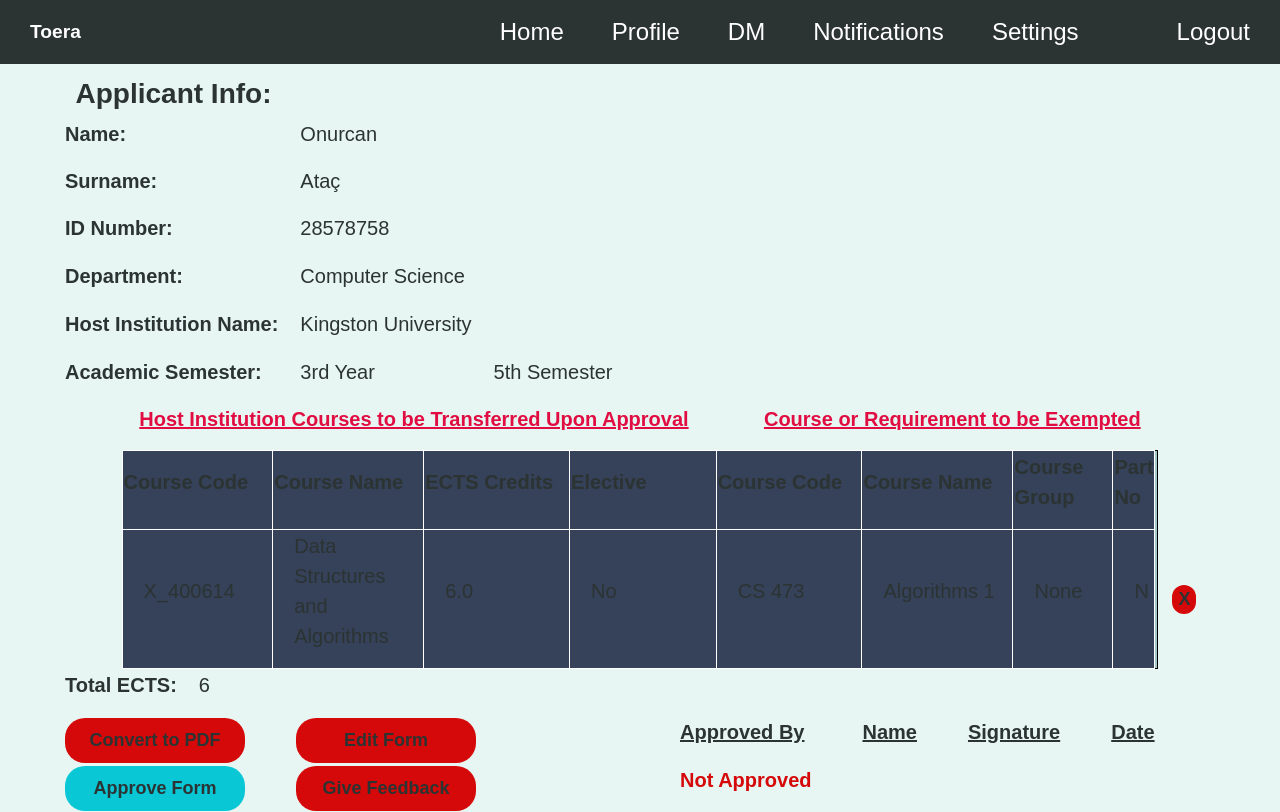
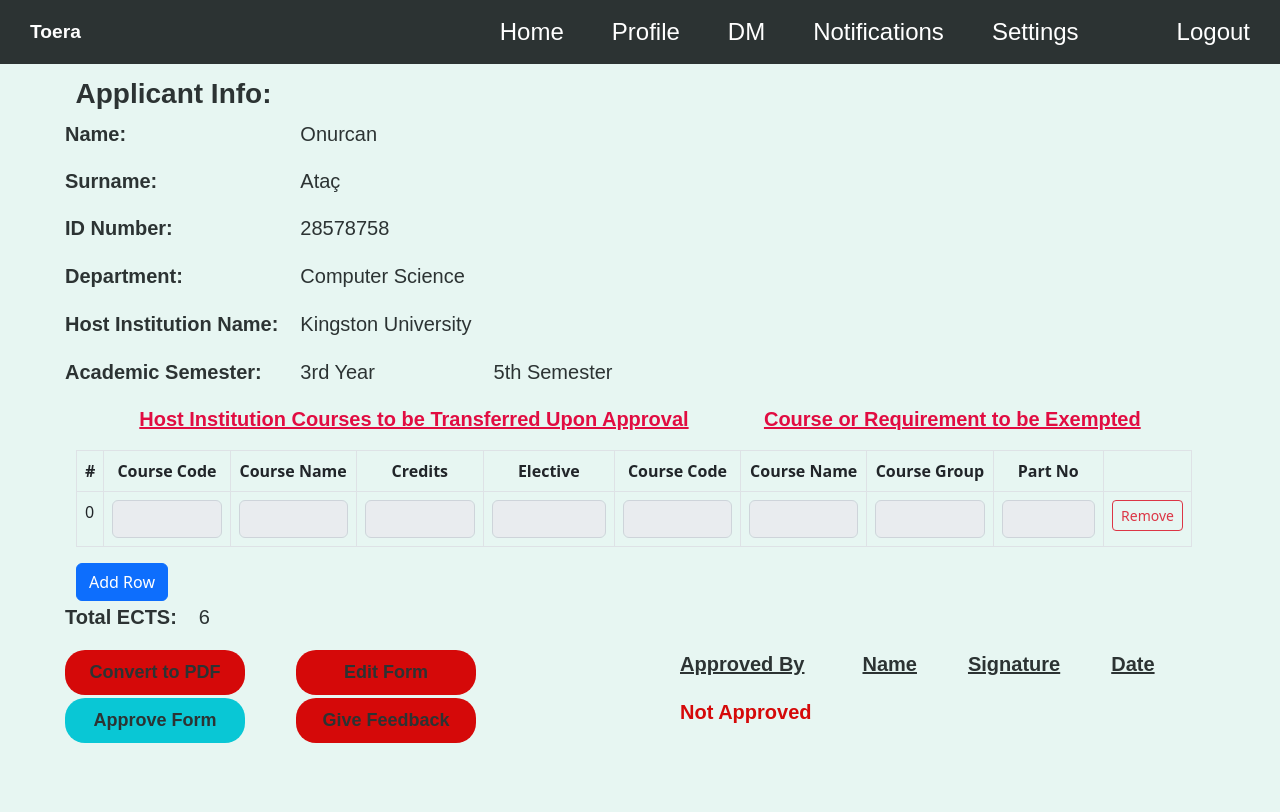
Before and after one commit to trelans/319-Project, a React (Create React App) app: page /preapproval-coordinator in a window 1280 px wide. Built offline with nearby package versions, Linux system fonts and the light colour scheme; no server answers.

Commit message:
PreApproval Page Table Change

```diff
--- a/src/pages/PreApprovalFormPage/PreApprovalFormErasmusCoordinator.js
+++ b/src/pages/PreApprovalFormPage/PreApprovalFormErasmusCoordinator.js
@@ -1,6 +1,7 @@
 import { Link } from "react-router-dom";
 import { Checkbox } from "@mui/material";
 import NavigationBar from "../../components/ui/NavigationBar/NavigationBar";
+import TableAddRows from "./TableAddRows";
 
 function PreApprovalFormErasmusCoordinator() {
   return (
@@ -68,67 +69,7 @@ function PreApprovalFormErasmusCoordinator() {
           <p className="pafp-alert">Course or Requirement to be Exempted</p>
         </div>
         <div className="pafp-flex-div">
-          <table className="pafp-second-table">
-            <tr>
-              <td className="pafp-td">
-                <p className="pafp-header-other">Course Code</p>
-              </td>
-              <td className="pafp-td">
-                <p className="pafp-header-other">Course Name</p>
-              </td>
-              <td className="pafp-td">
-                <p className="pafp-header-other">ECTS Credits</p>
-              </td>
-              <td className="pafp-td">
-                <p className="pafp-header-other">Elective</p>
-              </td>
-              <td className="pafp-td">
-                <p className="pafp-header-other">Course Code</p>
-              </td>
-              <td className="pafp-td">
-                <p className="pafp-header-other">Course Name</p>
-              </td>
-              <td className="pafp-td">
-                <p className="pafp-header-other">Course Group</p>
-              </td>
-              <td className="pafp-td">
-                <p className="pafp-header-other">Part No</p>
-              </td>
-            </tr>
-            <tr>
-              <td className="pafp-td">
-                <p className="pafp-text-other">X_400614</p>
-              </td>
-              <td className="pafp-td">
-                <p className="pafp-text-other">
-                  Data Structures and Algorithms
-                </p>
-              </td>
-              <td className="pafp-td">
-                <p className="pafp-text-other">6.0</p>
-              </td>
-              <td className="pafp-td">
-                <p className="pafp-text-other">No</p>
-              </td>
-              <td className="pafp-td">
-                <p className="pafp-text-other">CS 473</p>
-              </td>
-              <td className="pafp-td">
-                <p className="pafp-text-other">Algorithms 1</p>
-              </td>
-              <td className="pafp-td">
-                <p className="pafp-text-other">None</p>
-              </td>
-              <td className="pafp-td">
-                <p className="pafp-text-other">N</p>
-              </td>
-              <td>
-                <span className="pafp-button-last">
-                  <button className="pafp-button-x">X</button>
-                </span>
-              </td>
-            </tr>
-          </table>
+          <TableAddRows />
         </div>
 
         <div>
--- a/src/pages/PreApprovalFormPage/PreApprovalFormFacAdmin.js
+++ b/src/pages/PreApprovalFormPage/PreApprovalFormFacAdmin.js
@@ -1,6 +1,7 @@
 import { Link } from "react-router-dom";
 import { Checkbox } from "@mui/material";
 import NavigationBar from "../../components/ui/NavigationBar/NavigationBar";
+import TableAddRows from "./TableAddRows";
 
 function PreApprovalFormFacAdmin() {
   return (
@@ -68,67 +69,7 @@ function PreApprovalFormFacAdmin() {
           <p className="pafp-alert">Course or Requirement to be Exempted</p>
         </div>
         <div className="pafp-flex-div">
-          <table className="pafp-second-table">
-            <tr>
-              <td className="pafp-td">
-                <p className="pafp-header-other">Course Code</p>
-              </td>
-              <td className="pafp-td">
-                <p className="pafp-header-other">Course Name</p>
-              </td>
-              <td className="pafp-td">
-                <p className="pafp-header-other">ECTS Credits</p>
-              </td>
-              <td className="pafp-td">
-                <p className="pafp-header-other">Elective</p>
-              </td>
-              <td className="pafp-td">
-                <p className="pafp-header-other">Course Code</p>
-              </td>
-              <td className="pafp-td">
-                <p className="pafp-header-other">Course Name</p>
-              </td>
-              <td className="pafp-td">
-                <p className="pafp-header-other">Course Group</p>
-              </td>
-              <td className="pafp-td">
-                <p className="pafp-header-other">Part No</p>
-              </td>
-            </tr>
-            <tr>
-              <td className="pafp-td">
-                <p className="pafp-text-other">X_400614</p>
-              </td>
-              <td className="pafp-td">
-                <p className="pafp-text-other">
-                  Data Structures and Algorithms
-                </p>
-              </td>
-              <td className="pafp-td">
-                <p className="pafp-text-other">6.0</p>
-              </td>
-              <td className="pafp-td">
-                <p className="pafp-text-other">No</p>
-              </td>
-              <td className="pafp-td">
-                <p className="pafp-text-other">CS 473</p>
-              </td>
-              <td className="pafp-td">
-                <p className="pafp-text-other">Algorithms 1</p>
-              </td>
-              <td className="pafp-td">
-                <p className="pafp-text-other">None</p>
-              </td>
-              <td className="pafp-td">
-                <p className="pafp-text-other">N</p>
-              </td>
-              <td>
-                <span className="pafp-button-last">
-                  <button className="pafp-button-x">X</button>
-                </span>
-              </td>
-            </tr>
-          </table>
+          <TableAddRows />
         </div>
 
         <div>
--- a/src/pages/PreApprovalFormPage/PreApprovalFormPage.js
+++ b/src/pages/PreApprovalFormPage/PreApprovalFormPage.js
@@ -1,6 +1,7 @@
 import { Link } from "react-router-dom";
 import { Checkbox } from "@mui/material";
 import NavigationBar from "../../components/ui/NavigationBar/NavigationBar";
+import TableAddRows from "./TableAddRows";
 
 function PreApprovalFormPage() {
   return (
@@ -68,70 +69,7 @@ function PreApprovalFormPage() {
           <p className="pafp-alert">Course or Requirement to be Exempted</p>
         </div>
         <div className="pafp-flex-div">
-          <table className="pafp-second-table">
-            <tr>
-              <td className="pafp-td">
-                <p className="pafp-header-other">Course Code</p>
-              </td>
-              <td className="pafp-td">
-                <p className="pafp-header-other">Course Name</p>
-              </td>
-              <td className="pafp-td">
-                <p className="pafp-header-other">ECTS Credits</p>
-              </td>
-              <td className="pafp-td">
-                <p className="pafp-header-other">Elective</p>
-              </td>
-              <td className="pafp-td">
-                <p className="pafp-header-other">Course Code</p>
-              </td>
-              <td className="pafp-td">
-                <p className="pafp-header-other">Course Name</p>
-              </td>
-              <td className="pafp-td">
-                <p className="pafp-header-other">Course Group</p>
-              </td>
-              <td className="pafp-td">
-                <p className="pafp-header-other">Part No</p>
-              </td>
-            </tr>
-            <tr>
-              <td className="pafp-td">
-                <p className="pafp-text-other">X_400614</p>
-              </td>
-              <td className="pafp-td">
-                <p className="pafp-text-other">
-                  Data Structures and Algorithms
-                </p>
-              </td>
-              <td className="pafp-td">
-                <p className="pafp-text-other">6.0</p>
-              </td>
-              <td className="pafp-td">
-                <p className="pafp-text-other">No</p>
-              </td>
-              <td className="pafp-td">
-                <p className="pafp-text-other">CS 473</p>
-              </td>
-              <td className="pafp-td">
-                <p className="pafp-text-other">Algorithms 1</p>
-              </td>
-              <td className="pafp-td">
-                <p className="pafp-text-other">None</p>
-              </td>
-              <td className="pafp-td">
-                <p className="pafp-text-other">N</p>
-              </td>
-              <td>
-                <span className="pafp-button-last">
-                  <button className="pafp-button-x">X</button>
-                </span>
-              </td>
-            </tr>
-          </table>
-        </div>
-        <div className="pafp-container">
-          <button className="pafp-button">Add Course</button>
+          <TableAddRows />
         </div>
         <div>
           <table className="pafp-first-table">
@@ -144,7 +82,6 @@ function PreApprovalFormPage() {
               </td>
             </tr>
           </table>
-
           <table className="pafp-table-last">
             <tr>
               <td className="pafp-last-table-td"></td>
@@ -183,9 +120,7 @@ function PreApprovalFormPage() {
                 <button className="pafp-button">Convert to PDF</button>
               </td>
               <td className="pafp-last-table-td">
-                <button className="pafp-button-not-active">
-                  Send Pre-Approval Form
-                </button>
+                <button className="pafp-button-not-active">Submit Form</button>
               </td>
               <td className="pafp-last-table-td">
                 <p className="pafp-lined-header"></p>
--- a/src/pages/PreApprovalFormPage/TableAddRows.js
+++ b/src/pages/PreApprovalFormPage/TableAddRows.js
@@ -71,6 +71,7 @@ class TableAddRows extends React.Component {
                         <input
                           type="text"
                           name="courseCode"
+                          disabled="true"
                           value={this.state.rows[idx].courseCode}
                           onChange={this.handleChange(idx)}
                           className="form-control"
@@ -80,6 +81,7 @@ class TableAddRows extends React.Component {
                         <input
                           type="text"
                           name="courseName"
+                          disabled="true"
                           value={this.state.rows[idx].courseName}
                           onChange={this.handleChange(idx)}
                           className="form-control"
@@ -89,6 +91,7 @@ class TableAddRows extends React.Component {
                         <input
                           type="text"
                           name="credits"
+                          disabled="true"
                           value={this.state.rows[idx].credits}
                           onChange={this.handleChange(idx)}
                           className="form-control"
@@ -98,6 +101,7 @@ class TableAddRows extends React.Component {
                         <input
                           type="text"
                           name="elective"
+                          disabled="true"
                           value={this.state.rows[idx].elective}
                           onChange={this.handleChange(idx)}
                           className="form-control"
@@ -107,6 +111,7 @@ class TableAddRows extends React.Component {
                         <input
                           type="text"
                           name="courseCodeBilkent"
+                          disabled="true"
                           value={this.state.rows[idx].courseCodeBilkent}
                           onChange={this.handleChange(idx)}
                           className="form-control"
@@ -116,6 +121,7 @@ class TableAddRows extends React.Component {
                         <input
                           type="text"
                           name="courseNameBilkent"
+                          disabled="true"
                           value={this.state.rows[idx].courseNameBilkent}
                           onChange={this.handleChange(idx)}
                           className="form-control"
@@ -125,6 +131,7 @@ class TableAddRows extends React.Component {
                         <input
                           type="text"
                           name="courseGroupBilkent"
+                          disabled="true"
                           value={this.state.rows[idx].courseGroupBilkent}
                           onChange={this.handleChange(idx)}
                           className="form-control"
@@ -134,6 +141,7 @@ class TableAddRows extends React.Component {
                         <input
                           type="text"
                           name="partNo"
+                          disabled="true"
                           value={this.state.rows[idx].partNo}
                           onChange={this.handleChange(idx)}
                           className="form-control"
--- a/src/pages/ProfilePages/ProfilePageOthers/ProfilePageOthers.js
+++ b/src/pages/ProfilePages/ProfilePageOthers/ProfilePageOthers.js
@@ -1,7 +1,7 @@
 import NavigationBar from "../../../components/ui/NavigationBar/NavigationBar";
 import img from "../profile.png";
 
-//There should be restrictions for logged in user type, not implemented yet. Should we show a cannot be accessed screen?
+//There should be restrictions for logged in user type, not implemented yet.
 const loggedInUserType = 0;
 //0->outgoing student 1->incoming student 2->others
 const willDisplayType = 0;
```
